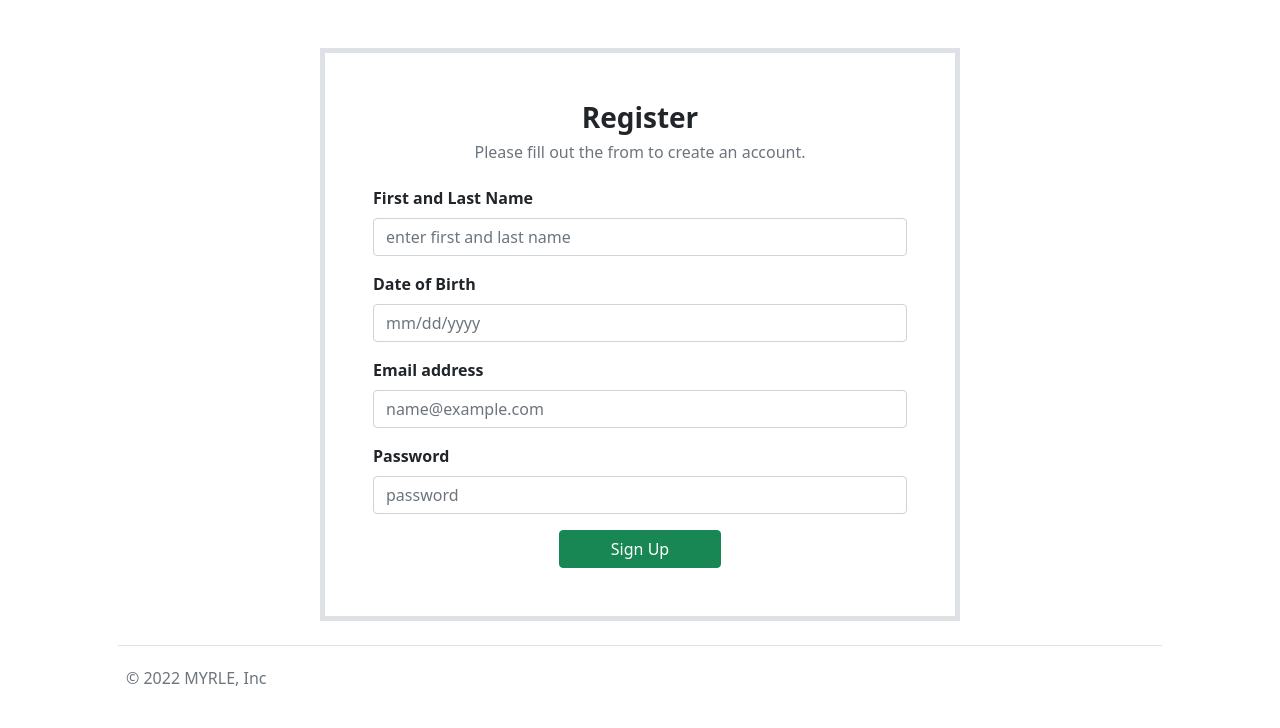
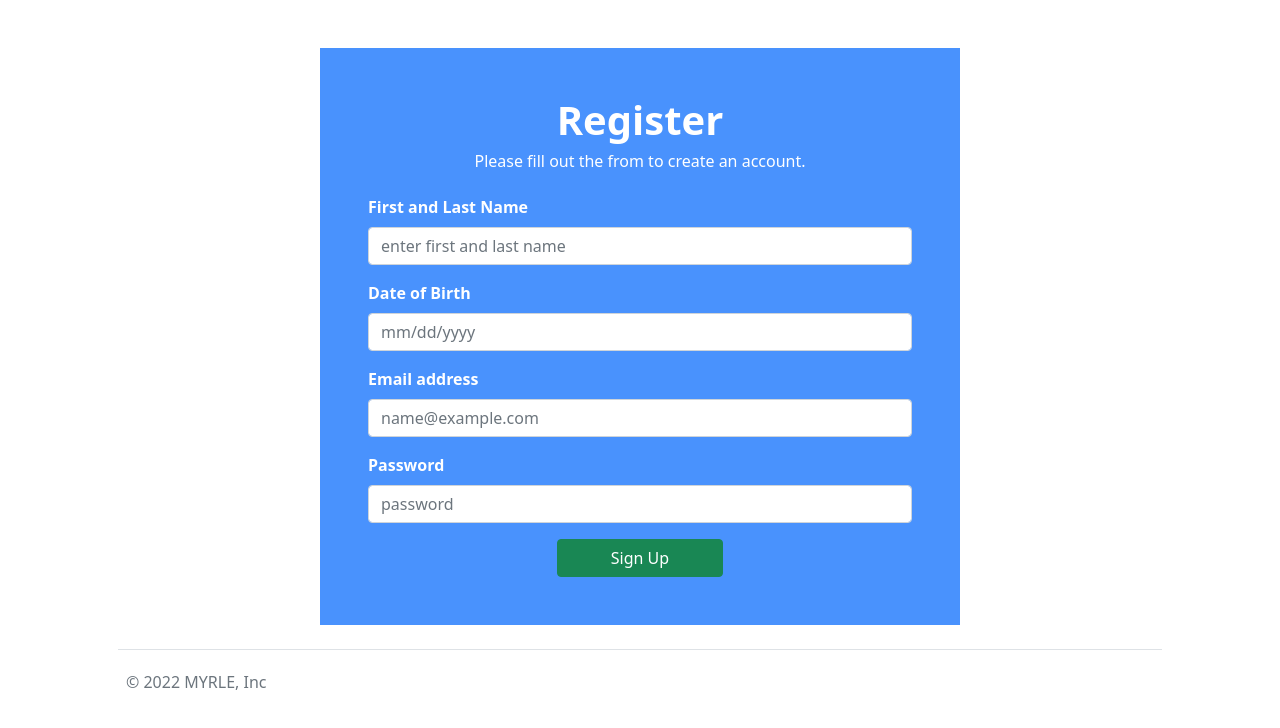
Before and after one commit to manuelcastroFau/Myrle, a website: page register.html in a window 1280 px wide. Drawn offline with nearby package versions, Linux system fonts and the light colour scheme.

Commit message:
fixed colors and added footer

```diff
--- a/register.html
+++ b/register.html
@@ -10,29 +10,29 @@
 <!--- New account form-->
 
 <body>
-    <!--- Outside container-->
-    <div class=" container bg-white bg-opacity-100 p-5 mt-5 w-50 h-100 border border-muted border-5">
+    <!--- Inside container-->
+    <div class=" container bg-primary bg-opacity-75 p-5 mt-5 w-50 h-100 text-white">
         <div>
-            <h3 class="text-center fw-bold ">Register</h3>
-            <h6 class="text-muted fw-normal pb-3 text-center ">Please fill out the from to create an account.</h6>
-            <div class="row d-flex flex-md-column ">
+            <h3 class="text-center fw-bold display-6 text-white">Register</h3>
+            <h6 class="fw-normal pb-3 text-center text-white">Please fill out the from to create an account.</h6>
+            <div class="row d-flex flex-md-column">
                 <div class="mb-3 fs-6 fw-bold ">
-                    <label for="inputName " class="form-label ">First and Last Name</label>
-                    <input type="name " class="form-control " id="inputName " placeholder="enter first and last name ">
+                    <label for="inputName" class="form-label ">First and Last Name</label>
+                    <input type="name" class="form-control " id="inputName " placeholder="enter first and last name ">
+                </div>
+                <div class="mb-3 fs-6 fw-bold">
+                    <label for="inputDOB " class="form-label ">Date of Birth</label>
+                    <input type="dob" class="form-control " id="inputDOB " placeholder="mm/dd/yyyy">
+                </div>
+                <div class="mb-3 fs-6 fw-bold">
+                    <label for="exampleFormControlInput1" class="form-label">Email address</label>
+                    <input type="email" class="form-control" id="exampleFormControlInput1" placeholder="name@example.com ">
                 </div>
                 <div class="mb-3 fs-6 fw-bold ">
-                    <label for="inputDOB " class="form-label ">Date of Birth</label>
-                    <input type="dob " class="form-control " id="inputDOB " placeholder="mm/dd/yyyy">
+                    <label for="inputPassword" class="form-label ">Password</label>
+                    <input type="password" class="form-control " id="inputPassword" placeholder="password">
                 </div>
-                <div class="mb-3 fs-6 fw-bold ">
-                    <label for="exampleFormControlInput1 " class="form-label ">Email address</label>
-                    <input type="email " class="form-control " id="exampleFormControlInput1 " placeholder="name@example.com ">
-                </div>
-                <div class="mb-3 fs-6 fw-bold ">
-                    <label for="inputPassword " class="form-label ">Password</label>
-                    <input type="password " class="form-control " id="inputPassword " placeholder="password ">
-                </div>
-                <div class="d-grid gap-2 col-4 mx-auto "><a href="#" class="btn btn-success " role="button" data-bs-toggle="button ">Sign Up</a>
+                <div class="d-grid gap-2 col-4 mx-auto "><a href="#" class="btn btn-success" role="button" data-bs-toggle="button ">Sign Up</a>
                 </div>
             </div>
         </div>
@@ -49,7 +49,6 @@
                 </a>
                 <span class="text-muted text-primary">© 2022 MYRLE, Inc</span>
             </div>
-
             <ul class="nav col-md-4 justify-content-end list-unstyled d-flex py-1 px-1">
                 <!-- <li class="ms-3"><a class="text-muted " href="#"><svg class="bi" width="24" height="24"><use xlink:href="#twitter"></use></svg></a></li>
             <li class="ms-3"><a class="text-muted" href="#"><svg class="bi" width="24" height="24"><use xlink:href="#instagram"></use></svg></a></li>
```
